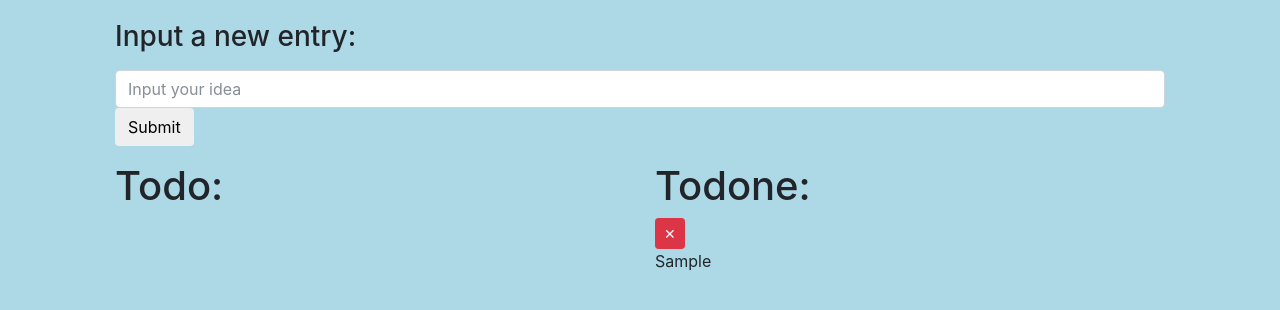
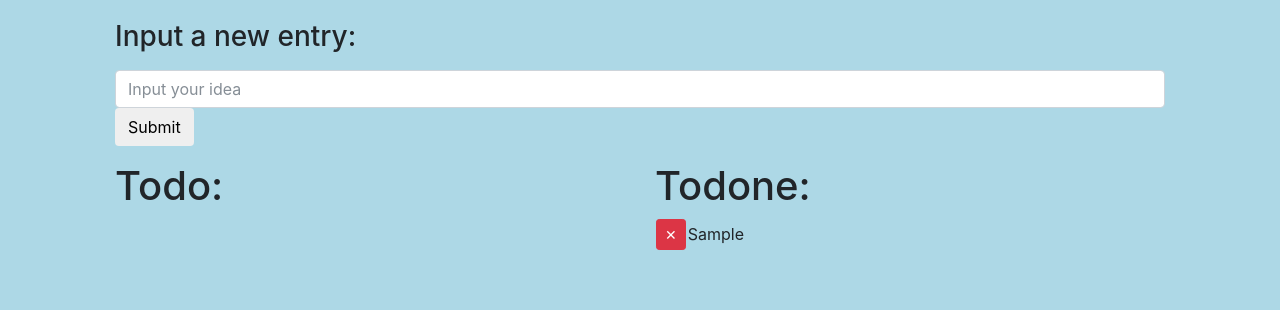
Before and after one commit to janhrastnik/todosite, a Flask app: page / in a window 1280 px wide. Shown: the top 310 px of the page. Run offline with Flask 2, Linux system fonts and the light colour scheme; tables that the repository leaves empty hold one stand-in row (values such as "Sample post"); some libraries are stand-ins or nearby versions.

Commit message:
CSS improvements.

```diff
--- a/todosite/routes.py
+++ b/todosite/routes.py
@@ -1,6 +1,7 @@
 import sqlite3
 from flask import render_template, request, redirect, url_for
 from todosite import app
+
 
 conn = sqlite3.connect('todoList.db')
 conn.text_factory = str
--- a/todosite/templates/index.html
+++ b/todosite/templates/index.html
@@ -33,38 +33,45 @@
         <div class="row">
             <div class="col-md-6">
                 <h1>Todo:</h1>
+                <table>
                 {% for row in todoList %}
-                <div class="row">
-                    <div class="col-md-12">
+                    <td>
                         <form action="{{ url_for('deleteEntry')}}" method="post">
                             <input type="hidden" name="deleteId" value={{row[0]}}>
                             <input type="submit" class="btn btn-danger btn-sm" value="&#10005;">
                         </form>
+                    </td>
 
+                    <td>
                         <form action="{{ url_for('doneEntry')}}" method="post">
                             <input type="hidden" name="doneId" value={{row[0]}}>
                             <input type="submit" class="btn btn-success btn-sm" value="&#10004;">
                         </form>
+                    </td>
 
+                    <td>
                         {{ row[1] }}
-                    </div>
-                </div>
+                    </td>
                 {% endfor %}
+                </table>
+            </div>
 
-            </div>
 
             <div class="col-md-6">
                 <h1>Todone:</h1>
         	    {% for row in doneList %}
-                    <div class="row">
-                        <div class="col-md-12">
-                        <form action="{{ url_for('deleteEntry')}}" method="post">
-                            <input type="hidden" name="deleteId" value={{row[0]}}>
-                            <input type="submit" class="btn btn-danger btn-sm" value="&#10005;">
-                        </form>
-                        {{ row[1] }}
-                        </div>
-                    </div>
+                    <table>
+                        <td>
+                            <form action="{{ url_for('deleteEntry')}}" method="post">
+                                <input type="hidden" name="deleteId" value={{row[0]}}>
+                                <input type="submit" class="btn btn-danger btn-sm" value="&#10005;">
+                            </form>
+                        </td>
+
+                        <td>
+                            {{ row[1] }}
+                        </td>
+                    </table>
         	    {% endfor %}
             </div>
         </div>
```
